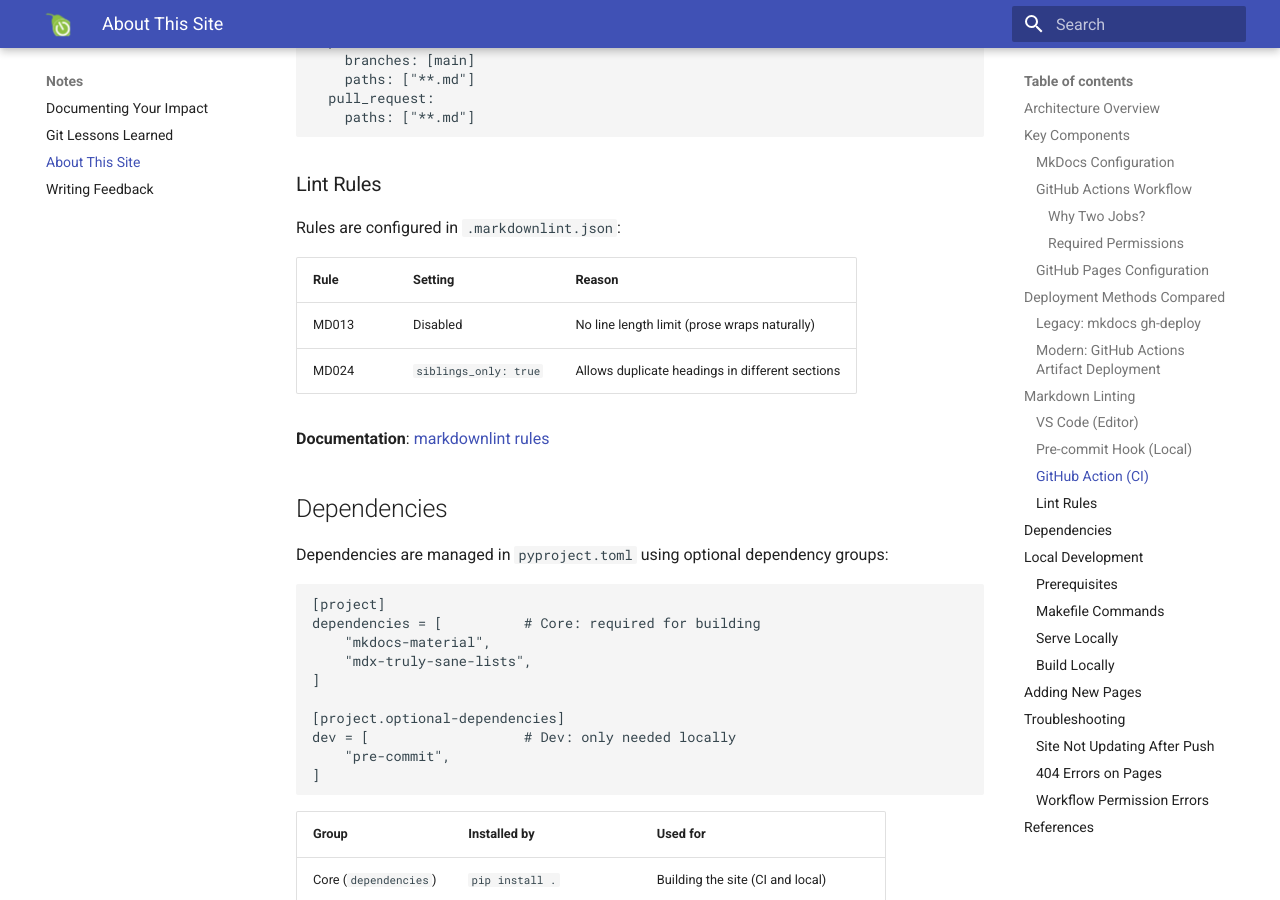
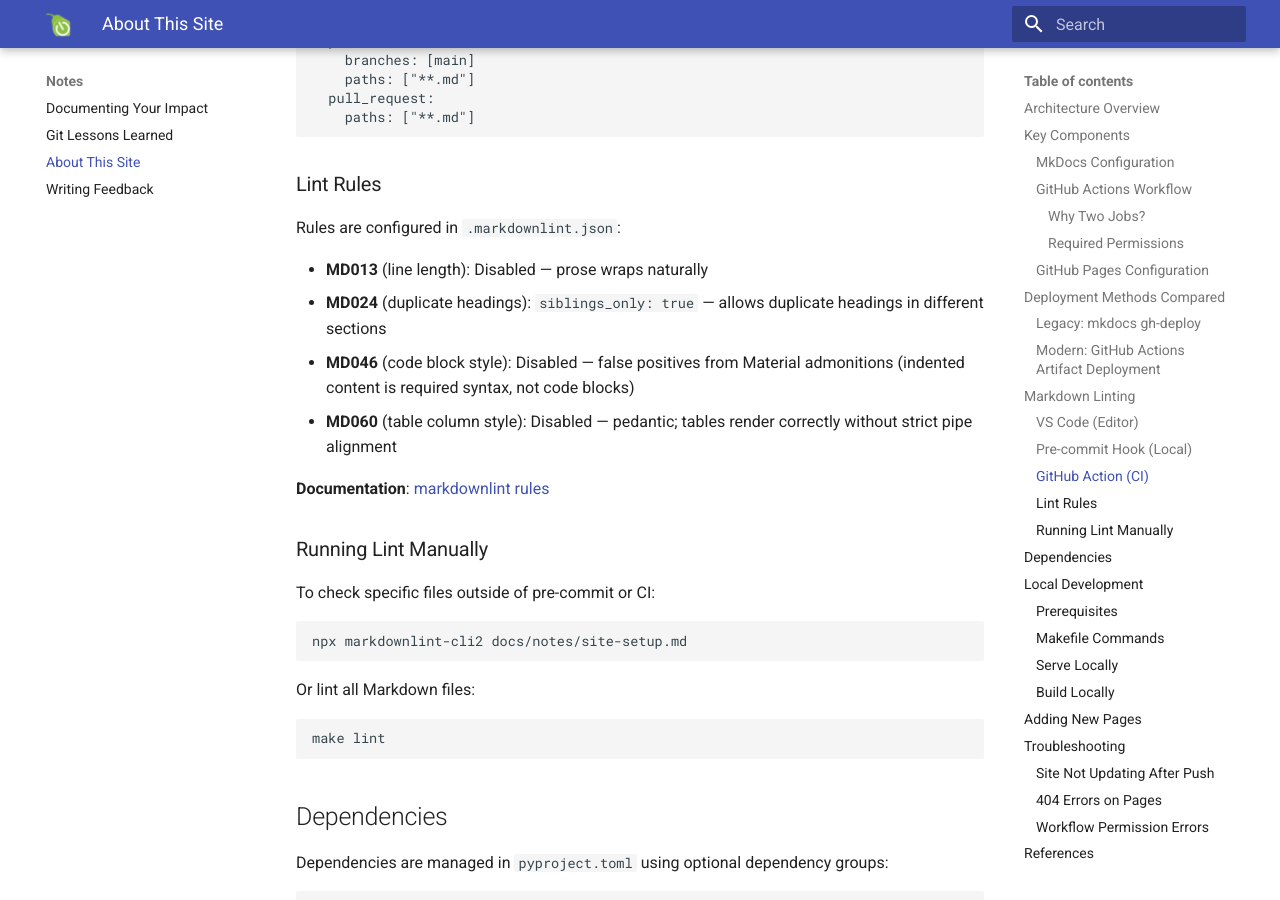
Before and after one commit to paretech/docs, an MkDocs documentation site: the page built from docs/notes/site-setup.md, in a window 1280 px wide and 900 px high, scrolled down 3964 px. Built offline with MkDocs 1.6.1 and Material for MkDocs 9.7.7, drawn with Linux system fonts in a browser that asks for light colours.

Commit message:
Document LINT changes

````diff
--- a/docs/notes/site-setup.md
+++ b/docs/notes/site-setup.md
@@ -157,12 +157,26 @@ on:
 
 Rules are configured in `.markdownlint.json`:
 
-| Rule | Setting | Reason |
-|------|---------|--------|
-| MD013 | Disabled | No line length limit (prose wraps naturally) |
-| MD024 | `siblings_only: true` | Allows duplicate headings in different sections |
+- **MD013** (line length): Disabled — prose wraps naturally
+- **MD024** (duplicate headings): `siblings_only: true` — allows duplicate headings in different sections
+- **MD046** (code block style): Disabled — false positives from Material admonitions (indented content is required syntax, not code blocks)
+- **MD060** (table column style): Disabled — pedantic; tables render correctly without strict pipe alignment
 
 **Documentation**: [markdownlint rules](https://github.com/DavidAnson/markdownlint/blob/main/doc/Rules.md)
+
+### Running Lint Manually
+
+To check specific files outside of pre-commit or CI:
+
+```bash
+npx markdownlint-cli2 docs/notes/site-setup.md
+```
+
+Or lint all Markdown files:
+
+```bash
+make lint
+```
 
 ## Dependencies
 
````
